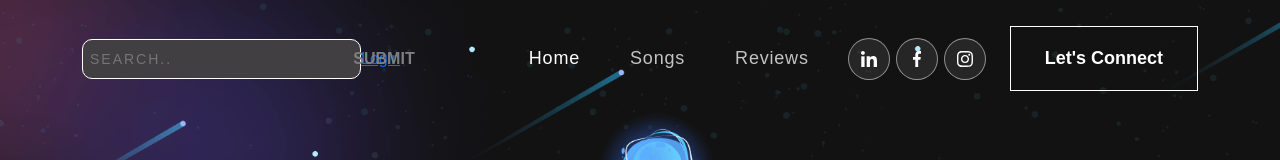
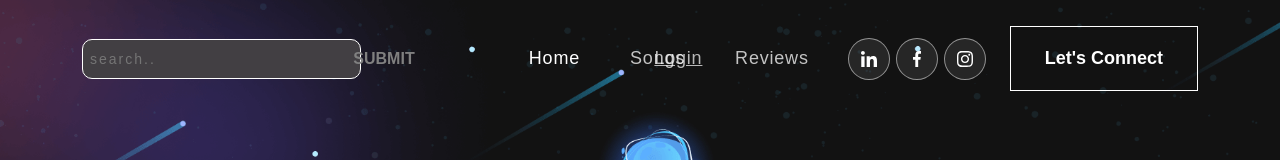
Before and after one commit to KentTDang/SpaceTune, a React (Create React App) app in the folder space-tune/: page / in a window 1280 px wide. Shown: the top 160 px of the page. Built offline with nearby package versions, Linux system fonts and the light colour scheme; no server answers; the database is empty.

Commit message:
search bar

```diff
--- a/space-tune/src/App.css
+++ b/space-tune/src/App.css
@@ -459,7 +459,6 @@ section.review {
   transition: .2s linear;
   border: 1px solid ;
   font-size: 14px;
-  text-transform: uppercase;
   letter-spacing: 2px;
 }
 
@@ -480,3 +479,21 @@ section.review {
   border: 0.8px solid black;
   box-shadow: -3xpx -3px 0px black;
 }
+
+#login-button {
+  position: absolute;
+  bottom: px;
+  left: 80vh;
+  color: #B8B8B8;
+  font-size: 18px;
+  width: 6%;
+  letter-spacing: 0.8px;
+  /*line-height: 1.5em;*/
+  /*top: 0px;*/
+  text-align: center;
+}
+
+#logout:hover {
+
+  color: white;
+}
--- a/space-tune/src/Components/NavBar.js
+++ b/space-tune/src/Components/NavBar.js
@@ -131,7 +131,7 @@ export const NavBar = () => {
           <button id = "submit-button" onClick={searchArtists}>SUBMIT</button>
             <input id = "songSearch" placeholder = "search.." type="text" onChange={e => setSearchKey(e.target.value)} />
             {!token ?
-               <a href={`${AUTH_ENDPOINT}?client_id=${clientID}&redirect_uri=${redirectURI}&response_type=${responseType}`}>Login</a>
+               <a id = "login-button" href={`${AUTH_ENDPOINT}?client_id=${clientID}&redirect_uri=${redirectURI}&response_type=${responseType}`}>Login</a>
                 : <button id = "logout" onClick={logout}>Logout</button>
             }
 
```
